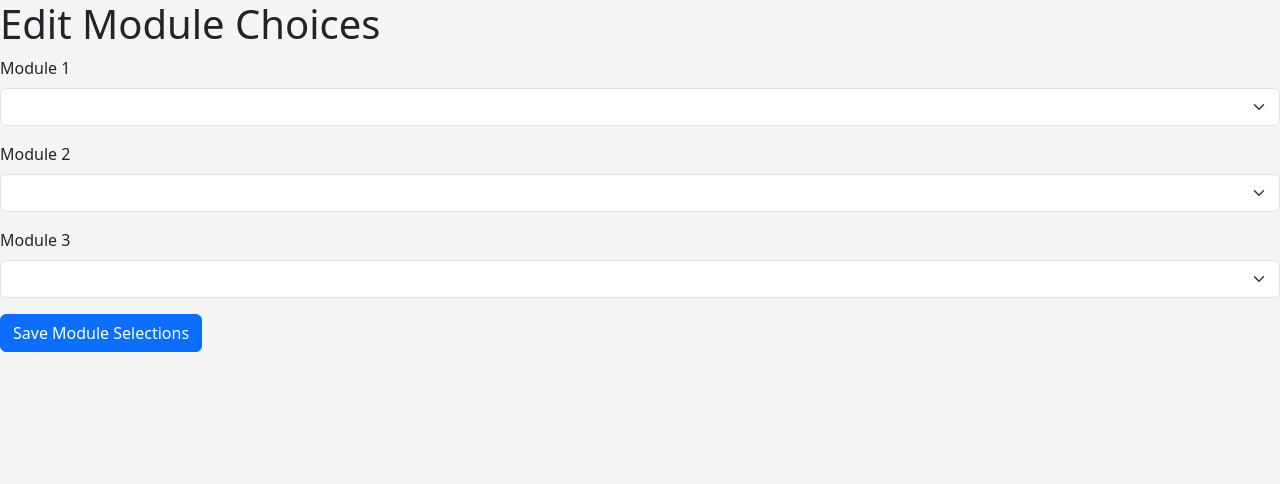
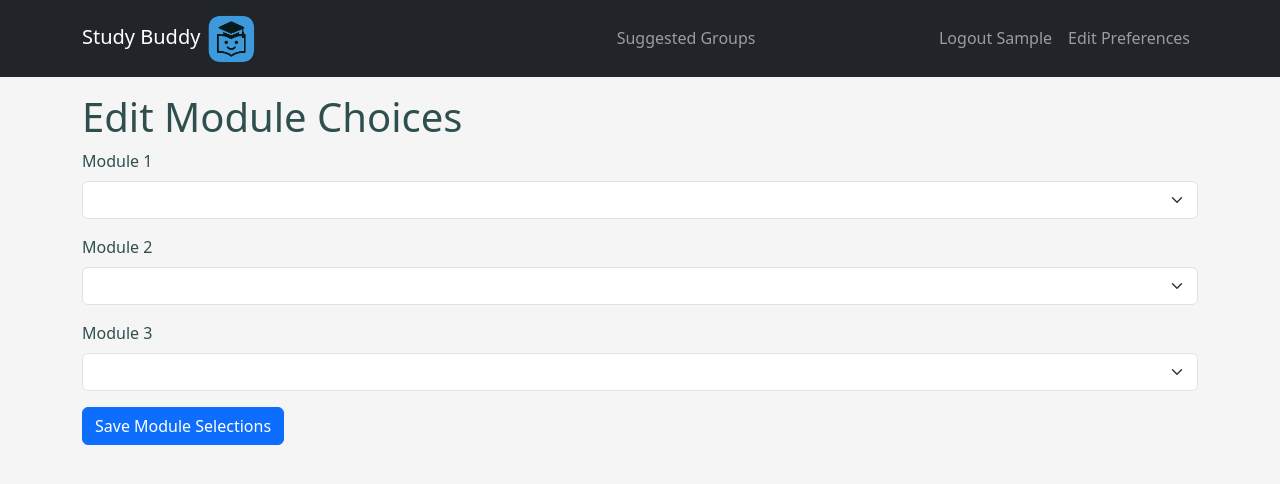
Before and after one commit to aalamin21/BUS, a Flask app: page /modules in a window 1280 px wide. Shown: the top 484 px of the page. Run offline with Flask 3, Linux system fonts and the light colour scheme; the visitor is signed in with stand-in values (Sample User, id 1); some libraries are stand-ins or nearby versions.

Commit message:
Style updates

```diff
--- a/app/static/styles.css
+++ b/app/static/styles.css
@@ -6,3 +6,8 @@
     padding: 0; /* Remove default padding */
     font-size: 200%;
 }
+
+.bg-custom-primary {
+    background-color: whitesmoke;
+    color: darkslategray;
+}
--- a/app/templates/base.html
+++ b/app/templates/base.html
@@ -5,6 +5,7 @@
     <meta charset="utf-8">
     <meta name="viewport" content="width=device-width, initial-scale=1">
     <title>{{ title }}</title>
+    <link rel="icon" type="image/x-icon" href="{{ url_for('static', filename='sb_icon.png') }}">
     <link
             href="https://cdn.jsdelivr.net/npm/bootstrap@5.3.3/dist/css/bootstrap.min.css"
             rel="stylesheet"
@@ -14,10 +15,14 @@
     <link rel="stylesheet" href="{{ url_for('static', filename='styles.css') }}"
 </head>
 
-<body>
+<body class="bg-custom-primary">
+
+{% if current_user.is_authenticated %}
     <nav class="navbar navbar-expand-sm bg-dark" data-bs-theme="dark">
         <div class="container">
-        <a class="navbar-brand" href="{{ url_for('home') }}">Study Buddy</a>
+            <a class="navbar-brand" href="{{ url_for('home') }}">Study Buddy
+                <img src="{{ url_for('static', filename='sb_icon.png') }}"
+                     alt="Icon" class="img-fluid" style="width: 10%;"></a>
             <button class="navbar-toggler" type="button" data-bs-toggle="collapse" data-bs-target="#navbarSupportedContent"
                     aria-controls="navbarSupportedContent" aria-expanded="false" aria-label="Toggle navigation">
                 <span class="navbar-toggler-icon"></span>
@@ -25,36 +30,21 @@
             <div class="collapse navbar-collapse" id="navbarSupportedContent">
                 <ul class="navbar-nav me-auto mb-2 mb-lg-0">
                     <li class="nav-item">
-                    <a class="nav-link" aria-current="page" href="{{ url_for('home') }}">Home</a>
-                </li>
-                <li class="nav-item">
-                    {% if current_user.is_authenticated %}
                         <a class="nav-link" href="{{ url_for('suggest_groups') }}">Suggested Groups</a>
-                    {% endif %}
                     </li>
                 </ul>
                 <ul class="navbar-nav mb-2 mb-lg-0">
-                {% if current_user.is_anonymous %}
-                <li class="nav-item">
-                    <a class="nav-link" aria-current="page" href="{{ url_for('register') }}">Register</a>
-                </li>
-                <li class="nav-item">
-                    <a class="nav-link" aria-current="page" href="{{ url_for('login') }}">Login</a>
-                </li>
-                {% else %}
                     <li class="nav-item">
                         <a class="nav-link" aria-current="page" href="{{ url_for('logout') }}">Logout {{ current_user.first_name }}</a>
                     </li>
                     <li class="nav-item">
                         <a class="nav-link" aria-current="page" href="{{ url_for('account') }}">Edit Preferences</a>
                     </li>
-                {% endif %}
                 </ul>
             </div>
         </div>
     </nav>
-
-<body style="background-color:whitesmoke;"</body>
+{% endif %}
 
 <div class="container mt-3">
     {% with messages = get_flashed_messages(with_categories=true) %}
--- a/app/templates/modules.html
+++ b/app/templates/modules.html
@@ -1,21 +1,6 @@
 {% import "bootstrap_wtf.html" as wtf %}
+{% extends "base.html" %}
 
-<!doctype html>
-<html lang="en">
-
-<head>
-    <meta charset="utf-8">
-    <meta name="viewport" content="width=device-width, initial-scale=1">
-    <title>{{ title }}</title>
-    <link
-            href="https://cdn.jsdelivr.net/npm/bootstrap@5.3.3/dist/css/bootstrap.min.css"
-            rel="stylesheet"
-            integrity="sha384-QWTKZyjpPEjISv5WaRU9OFeRpok6YctnYmDr5pNlyT2bRjXh0JMhjY6hW+ALEwIH"
-            crossorigin="anonymous">
-    <link rel="stylesheet" href="https://cdn.jsdelivr.net/npm/bootstrap-icons@1.11.3/font/bootstrap-icons.min.css">
-</head>
-
-<body style="background-color:whitesmoke;" </body>
 {% block content %}
 	<h1>Edit Module Choices</h1>
     <div class="table-responsive">
--- a/app/views.py
+++ b/app/views.py
@@ -7,7 +7,7 @@ import sqlalchemy as sa
 from app import db
 from app.static.dt_lists import days, time_slots
 from urllib.parse import urlsplit
-
+from app.utils import *
 
 
 @app.route("/")
@@ -27,15 +27,15 @@ def account():
 
 @app.route('/login', methods=['GET', 'POST'])
 def login():
-    #if current_user.is_authenticated:
-       # return redirect(url_for('home'))
+    if current_user.is_authenticated:
+       return redirect(url_for('home'))
     form = LoginForm()
     if form.validate_on_submit():
         user = db.session.scalar(
             sa.select(User).where(User.email == form.email.data))
-        #if user is None or not user.check_password(form.password.data):
-         #   flash('Invalid username or password', 'danger')
-          #  return redirect(url_for('login'))
+        if user is None or not user.check_password(form.password.data):
+           flash('Invalid username or password', 'danger')
+           return redirect(url_for('login'))
         login_user(user, remember=form.remember_me.data)
         next_page = request.args.get('next')
         if not next_page or urlsplit(next_page).netloc != '':
@@ -135,7 +135,6 @@ def suggest_groups():
 @app.route("/join-group", methods=["POST"])
 @login_required
 def join_group():
-    from flask import request, redirect, flash
     group_members = request.form.get("group_members")
     # TODO: Store group in DB. For now, just confirm it worked.
     flash(f"You joined a group with: {group_members}", "success")
```
Also changed, not shown: app/templates/availability.html (+1 -16 lines), app/static/sb_icon.png (added), app/static/studybuddylogo.png, 2 other files. Lines whose indentation alone changed are shown as unchanged.
